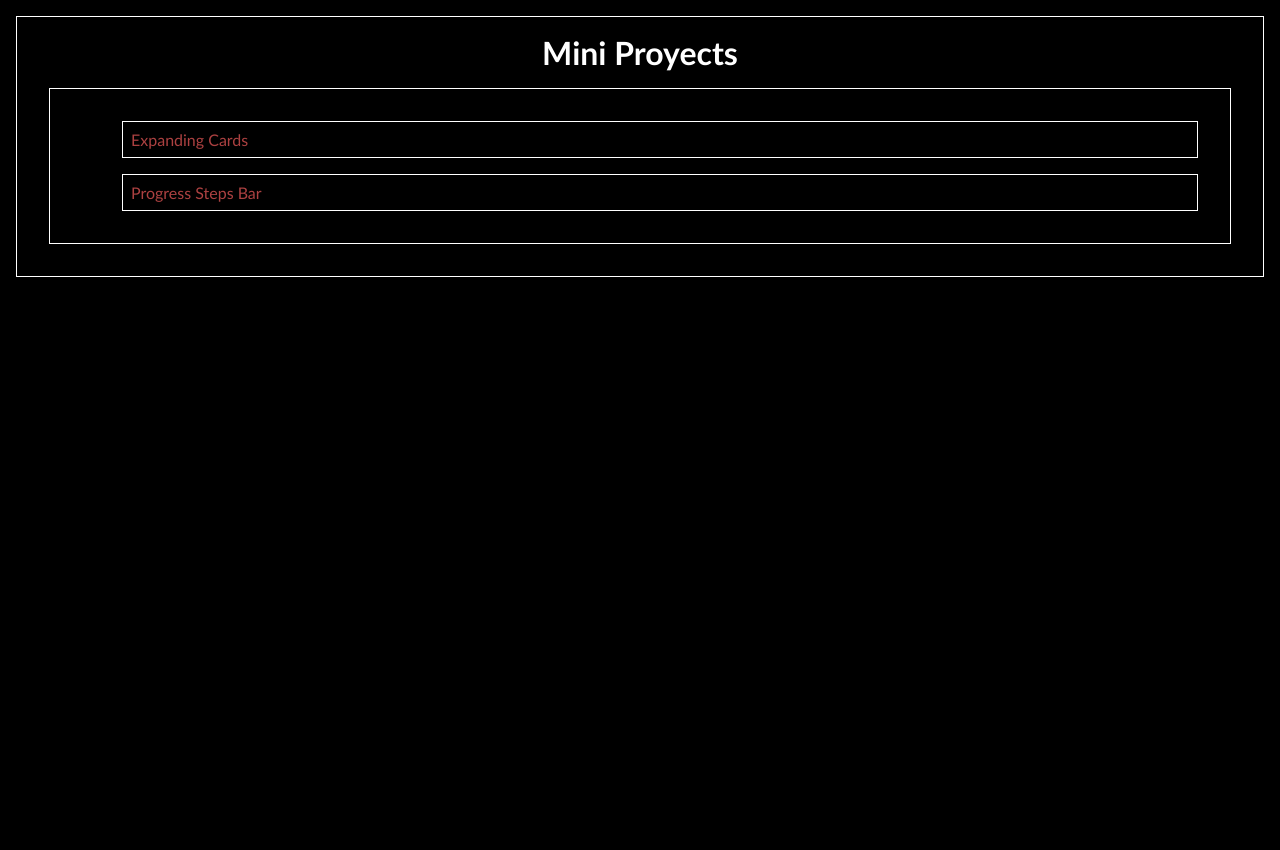
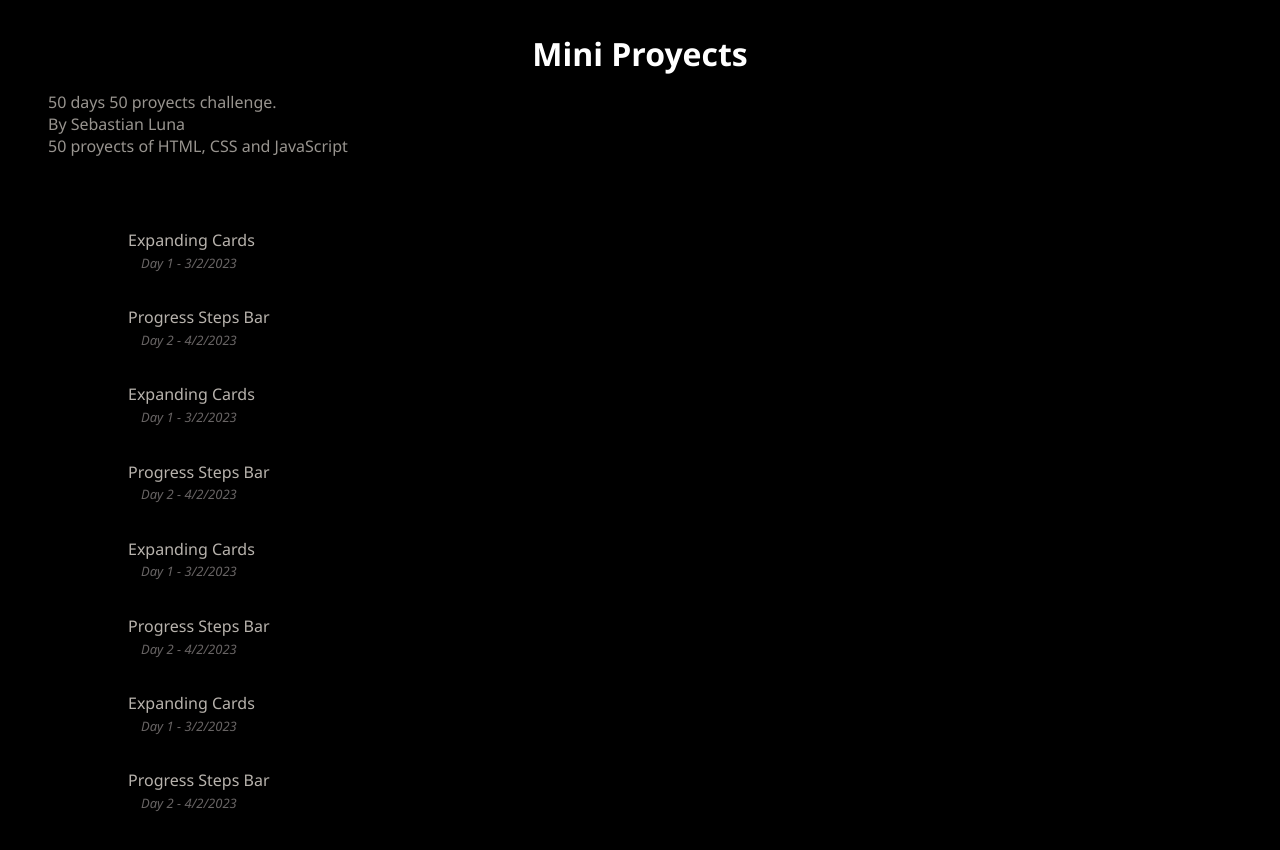
Before and after one commit to Stresadiz/mini-proyects, a website: page index.html in a window 1280 px wide. Before the commit the page ends 800 px from the top, so only its background shows below. Drawn offline with Linux system fonts and the light colour scheme.

Commit message:
Index: update

```diff
--- a/index.html
+++ b/index.html
@@ -12,13 +12,47 @@
 
         <h1 class="container--title">Mini Proyects</h1>
 
+        <div class="about">
+            <p>50 days 50 proyects challenge.
+                <br>
+                By Sebastian Luna
+                <br>
+                50 proyects of HTML, CSS and JavaScript
+            </p>
+        </div>
         <div class="proyects">
             <ul class="proyects--list">
                 <li class="proyects--item">
                     <a href="expanding-cards\expanding-cards.html" class="proyects--links">Expanding Cards</a>
+                    <p class="proyects--date">Day 1  - 3/2/2023</p>
                 </li>
                 <li class="proyects--item">
                     <a href="progress-steps/index.html" class="proyects--links">Progress Steps Bar</a>
+                    <p class="proyects--date">Day 2  - 4/2/2023</p>
+                </li>
+                <li class="proyects--item">
+                    <a href="expanding-cards\expanding-cards.html" class="proyects--links">Expanding Cards</a>
+                    <p class="proyects--date">Day 1  - 3/2/2023</p>
+                </li>
+                <li class="proyects--item">
+                    <a href="progress-steps/index.html" class="proyects--links">Progress Steps Bar</a>
+                    <p class="proyects--date">Day 2  - 4/2/2023</p>
+                </li>
+                <li class="proyects--item">
+                    <a href="expanding-cards\expanding-cards.html" class="proyects--links">Expanding Cards</a>
+                    <p class="proyects--date">Day 1  - 3/2/2023</p>
+                </li>
+                <li class="proyects--item">
+                    <a href="progress-steps/index.html" class="proyects--links">Progress Steps Bar</a>
+                    <p class="proyects--date">Day 2  - 4/2/2023</p>
+                </li>
+                <li class="proyects--item">
+                    <a href="expanding-cards\expanding-cards.html" class="proyects--links">Expanding Cards</a>
+                    <p class="proyects--date">Day 1  - 3/2/2023</p>
+                </li>
+                <li class="proyects--item">
+                    <a href="progress-steps/index.html" class="proyects--links">Progress Steps Bar</a>
+                    <p class="proyects--date">Day 2  - 4/2/2023</p>
                 </li>
             </ul>
         </div>
--- a/scss/style.scss
+++ b/scss/style.scss
@@ -5,7 +5,7 @@
 body{
     background-color: rgb(0, 0, 0);
     color: white;
-    font-family:'Gill Sans', 'Gill Sans MT', Calibri, 'Trebuchet MS', sans-serif;
+font-family: 'Segoe UI', Tahoma, Geneva, Verdana, sans-serif;
 }
 
 //  Section
@@ -13,7 +13,6 @@ body{
 .container{
     margin: 1em;
     padding: 1em;
-    border: 1px solid white;
     height: 100%;
 }
 
@@ -23,7 +22,6 @@ body{
 
 .proyects{
     margin: 1em;
-    border: 1px solid white;
     padding: 1em;
 
     &--list{
@@ -31,18 +29,39 @@ body{
     }
 
     &--item{
-        border: 1px solid white;
         padding: 0.5em;
         margin: 1em;
+
+        &:hover{
+            background-color: rgba(220, 214, 207, 0.691);
+            transition: 1s;
+            .proyects--links{
+                    color: white;
+                    transition: 1s;
+
+            }
+
+            .proyects--date{
+                color: black;
+            }
+        }
     }
 
     &--links{
         text-decoration: none;
-        color: rgb(172, 65, 65);
+        color: rgba(220, 214, 207, 0.834);
 
-        &:hover{
-            color: white;
-            transition: 1s;
-        }
+    }
+
+    &--date{
+        color: rgb(104, 100, 100);
+        font-size: small;
+        font-style: italic;
+        padding: 0.2em 1em;
     }
 }
+
+.about{
+    padding: 1em;
+    color: rgba(220, 214, 207, 0.691);
+}
```
Also changed, not shown: css/style.css, 1 other file.
